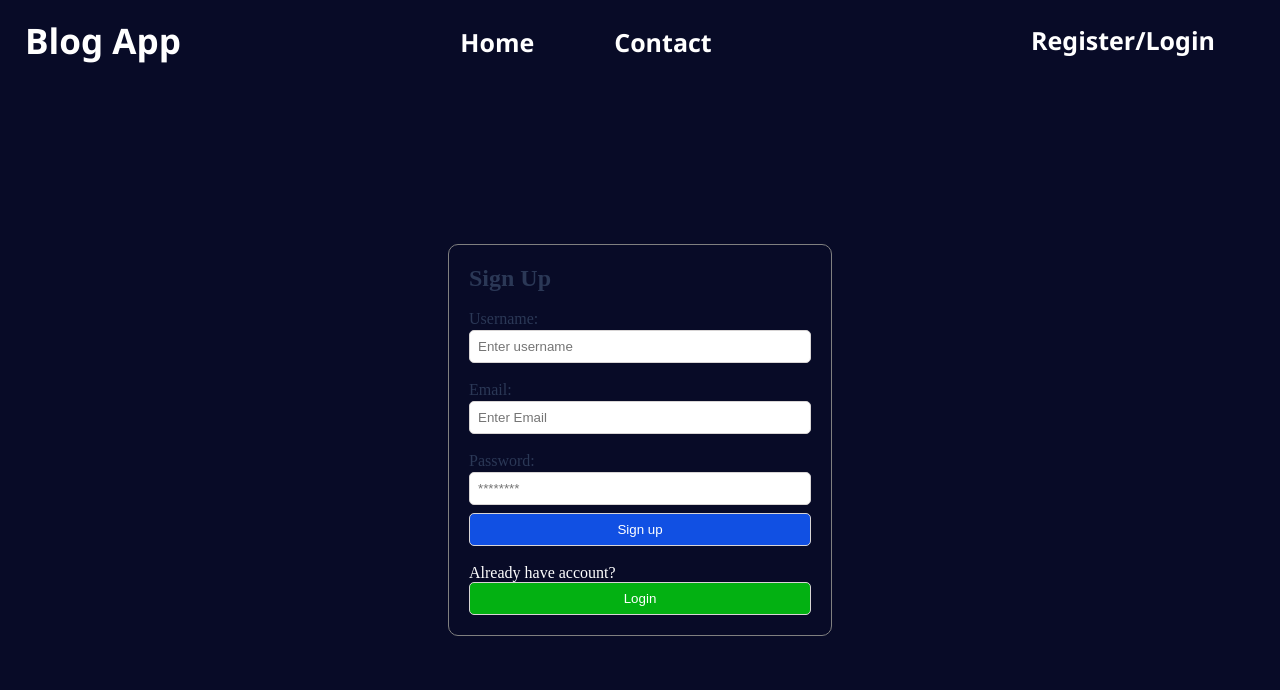
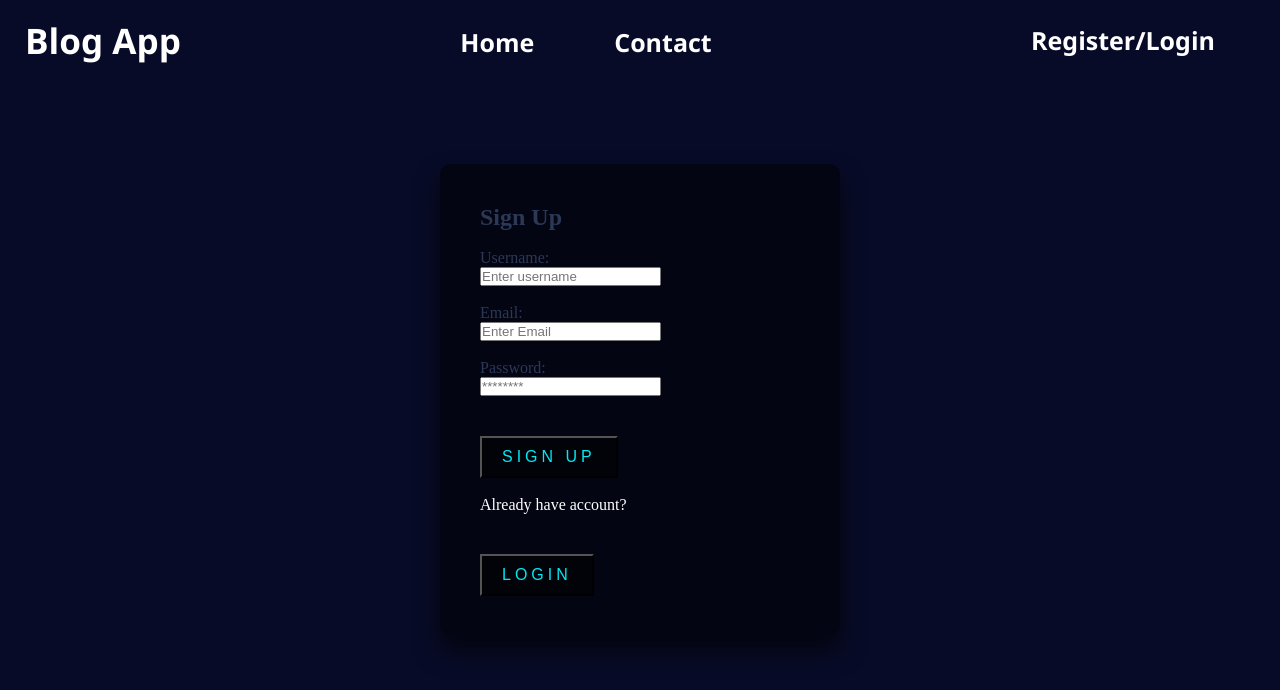
Before and after one commit to Aratrik-02/MERN_Blog, a React (Vite) app in the folder client/: page /register in a window 1280 px wide. Shown: the top 690 px of the page. Built offline with nearby package versions, Linux system fonts and the light colour scheme; no server answers.

Commit message:
login page style

```diff
--- a/client/src/assets/style.css
+++ b/client/src/assets/style.css
@@ -8,6 +8,8 @@
 body{
     background-color: #080b27;
 }
+
+/*----------------------------navbar-------------------------------------*/
 
 .navbar-header {
     width: 100%;
@@ -39,6 +41,17 @@ body{
     margin: 10px;
 }
 
+.btn_input {
+    background-color: transparent;
+    border: none;
+    color: white;
+    font-weight: bolder;
+    cursor: pointer;
+    font-size: 20px;
+}
+
+/*-----------------------------------------------------------------*/
+
 .signup_container, .post_container {
     display: flex;
     justify-content: center;
@@ -47,27 +60,94 @@ body{
 }
 
 .signup_form {
-    border: 1px solid gray;
-    padding: 20px;
+    position: absolute;
+    top: 50%;
+    left: 50%;
+    width: 400px;
+    padding: 40px;
+    transform: translate(-50%, -50%);
+    background: rgba(0,0,0,.5);
+    box-sizing: border-box;
+    box-shadow: 0 15px 25px rgba(0,0,0,.6);
     border-radius: 10px;
-    width: 30%;
-}
-.signup_form form input{
-    padding: 8px;
-    border-radius: 5px;
-    margin-top: 2px;
-    width: 100%;
-    border: 1px solid rgb(216, 213, 213);
 }
 
-.signup_form form button, .signup_form button {
+.login-box h2 {
+    margin: 0 0 30px;
+    padding: 0;
+    color: #fff;
+    text-align: center;
+  }
+
+  .login-box .user-box {
+    position: relative;
+  }
+
+.signup_form .user-box input{
+    width: 100%;
+    padding: 10px 0;
+    font-size: 16px;
+    color: #fff;
+    margin-bottom: 30px;
+    border: none;
+    border-bottom: 1px solid #fff;
+    outline: none;
+    background: transparent;
+}
+
+.signup_form .user-box label {
+    position: absolute;
+    top:0;
+    left: 0;
+    padding: 10px 0;
+    font-size: 16px;
+    color: #fff;
+    pointer-events: none;
+    transition: .5s;
+  }
+
+  .signup_form .user-box input:focus ~ label,
+  .signup_form .user-box input:valid ~ label {
+    top: -20px;
+    left: 0;
+    color: #03e9f4;
+    font-size: 12px;
+  }
+
+  .signup_form button {
+    position: relative;
+    display: inline-block;
+    padding: 10px 20px;
+    color: #03e9f4;
+    background: rgba(0,0,0,.5);
+    font-size: 16px;
+    text-decoration: none;
+    text-transform: uppercase;
+    overflow: hidden;
+    transition: .5s;
+    margin-top: 40px;
+    letter-spacing: 4px
+  }
+
+  .signup_form button:hover {
+    background: #03e9f4;
+    color: #000;
+    font-weight: bold;
+    border-radius: 5px;
+    box-shadow: 0 0 5px #03e9f4,
+                0 0 25px #03e9f4,
+                0 0 50px #03e9f4,
+                0 0 100px #03e9f4;
+  }
+
+/*.signup_form form button, .signup_form button {
     width: 100%;
     padding: 8px;
     border-radius: 5px;
     cursor: pointer;
     border: 1px solid rgb(216, 213, 213);
+}
 
-}
 .signup_form form button {
     background-color: rgb(17, 80, 227);
     color: white;
@@ -75,19 +155,13 @@ body{
 .signup_form button {
     background-color: rgb(3, 177, 18);
     color: white;
-}
+}*/
+
+/*-----------------------------------------------------------------*/
+
 .signup_btn {
     margin-top: 8px;
     cursor: pointer;
-}
-
-.btn_input {
-    background-color: transparent;
-    border: none;
-    color: white;
-    font-weight: bolder;
-    cursor: pointer;
-    font-size: 20px;
 }
 
 .loader {
--- a/client/src/routes/Login.jsx
+++ b/client/src/routes/Login.jsx
@@ -37,23 +37,24 @@ function Login() {
             <h2>Login </h2>
             <br />
             <form onSubmit={handleSubmit}>
-                <div>
-                    <label htmlFor="email">Email:</label><br />
-                    <input type="email" placeholder='Enter Email'
+                <div className='user-box'>
+                    <label htmlFor="email"></label><br />
+                    <input type="email" placeholder='Email'
                     onChange={e => setEmail(e.target.value)}
                     />
                 </div>
                 <br />
-                <div>
-                    <label htmlFor="password">Password:</label><br />
-                    <input type="password" placeholder='********'
+                <div className='user-box'>
+                    <label htmlFor="password"></label><br />
+                    <input type="password" placeholder='Password'
                     onChange={e => setPassword(e.target.value)}
                     />
                 </div>
                 <button className='signup_btn'>Login</button>
             </form>
-            <br></br>
-            <p>Not Registered?</p>
+            {/* <br/>
+            <br/>
+            <p>Not Registered?</p> */}
             <Link to="/register"><button>Signup</button></Link>
         </div>
     </div>
```
